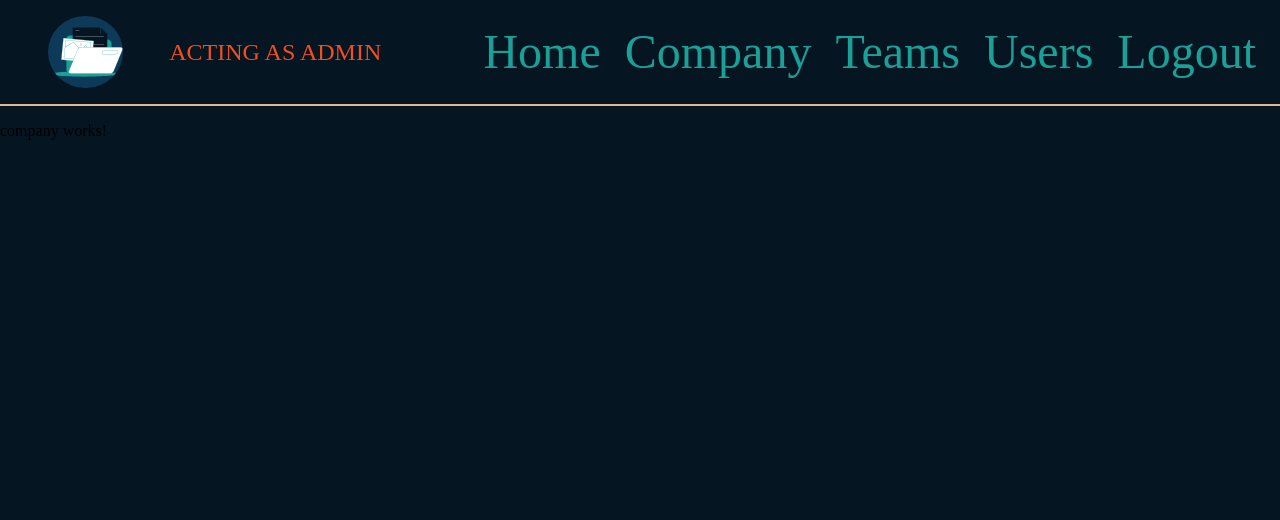
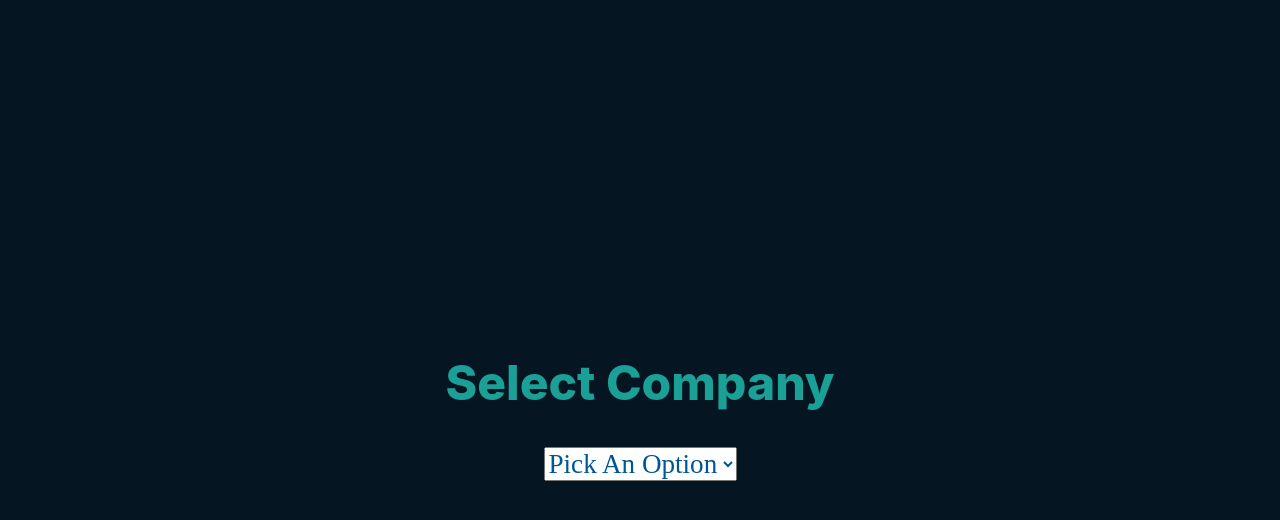
Before and after one commit to MRowan121/company-portal, an Angular app in the folder frontend/: page /select-company in a window 1280 px wide. Shown: the top 520 px of the page. Built offline with nearby package versions, Linux system fonts and the light colour scheme.

Commit message:
Got html and css for comapny page done

```diff
--- a/frontend/src/app/company/company.component.css
+++ b/frontend/src/app/company/company.component.css
@@ -0,0 +1,29 @@
+.company-container{
+    height:100vh;
+    width: 100vw;
+    display: flex;
+    justify-content: center;
+    align-items: center;
+    flex-direction: column;
+
+}
+
+.company-container>h1{
+    color: #1BA098;
+font-size: 48px;
+font-family: Inter;
+font-weight: 800;
+line-height: 64px;
+word-wrap: break-word
+}
+
+.selector{
+
+    color: #005594;
+    font-size: 27.11px;
+    font-family: Fira Sans;
+    font-weight: 500;
+    line-height: 33.89px;
+    word-wrap: break-word;
+
+}
--- a/frontend/src/app/company/company.component.html
+++ b/frontend/src/app/company/company.component.html
@@ -1,2 +1,13 @@
-<app-nav-bar></app-nav-bar>
-<p>company works!</p>
+
+<div class = company-container>
+<h1>
+    Select Company
+</h1>
+
+<select class="selector" name="company" id="company">
+    <option value="none" selected disabled hidden>Pick An Option</option>
+    <option value="CookSystems">Cook Systems</option>
+    <option value="Google">Google</option>
+
+</select>
+</div>
--- a/frontend/src/app/login/login.component.html
+++ b/frontend/src/app/login/login.component.html
@@ -8,15 +8,12 @@
 <div class = loginbox>
     <form action="/announcements">
         <div class = inputs>
-
             <input #username (change)="getUsername(username.value)" class = inputfields type="text" id="username" name="username" placeholder="Username"><br><br>
-
             <input #password (change)="getPassword(password.value)" class = inputfields type="text" id="password" name="password" placeholder="Password"><br><br>
-
         </div>
-      </form>
         <div>
             <input class = loginbutton type="submit" value="Login">
         </div>
+    </form>
 </div>
 <button class = temp routerLink="/announcements">Go To Announcements</button>
--- a/frontend/src/app/login/login.component.ts
+++ b/frontend/src/app/login/login.component.ts
@@ -8,6 +8,7 @@ import { Component } from '@angular/core';
 export class LoginComponent {
   username: string = ""
   password: string = ""
+  user: any = {}
 
   //want to take username given from input on login page and parse through database to see if user exists
   getUsername(value: string){
@@ -21,4 +22,21 @@ export class LoginComponent {
     localStorage.setItem("password", this.password)
     console.log(this.password)
   }
+
+  // authenticateUser(userList = []){
+
+  //   for(let users in userList)
+  //   if(this.username exists in userList){
+  //     user = userbyusername in repo
+
+  //   }else{
+  //     error for no user by that username
+  //   }
+
+  //   if(this.user.password !== this.password){
+  //     error for wrong password
+  //   }
+
+  //   log user in
+  // }
 }
```
Lines whose indentation alone changed are shown as unchanged.
